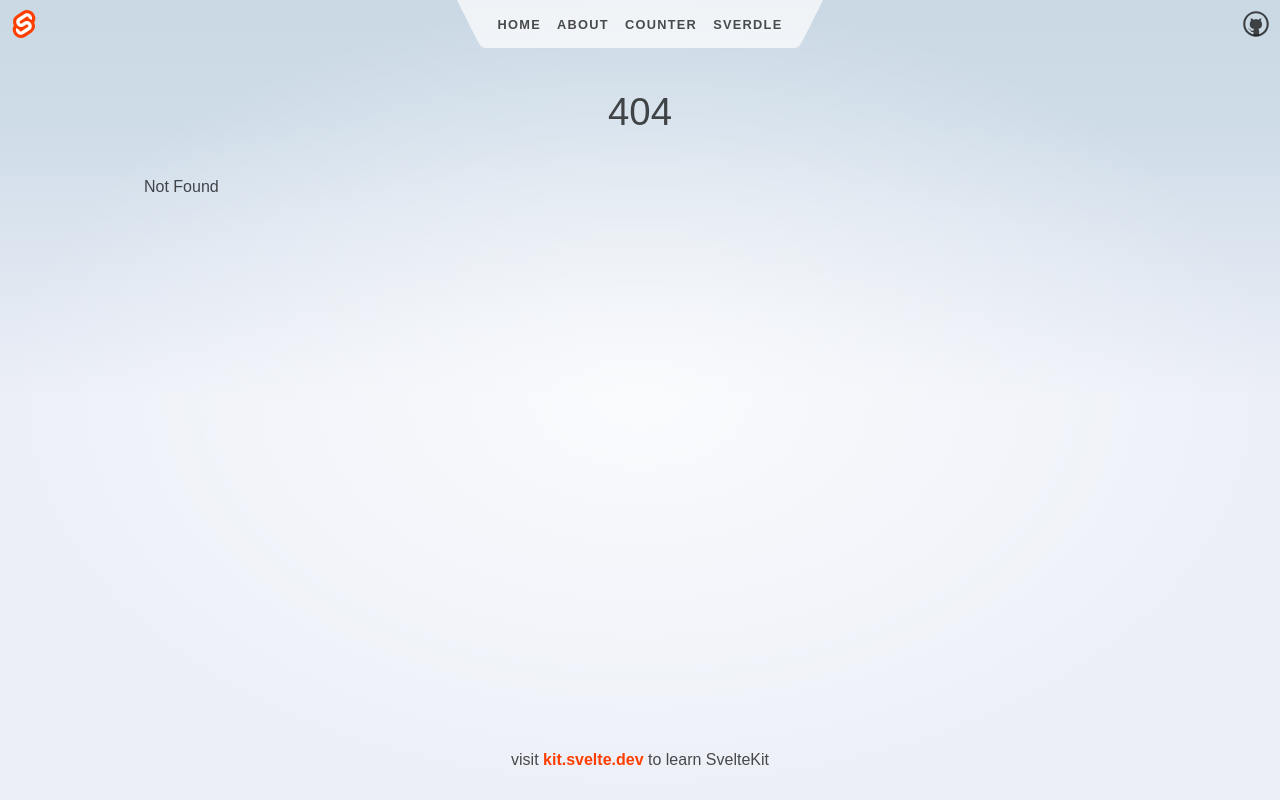
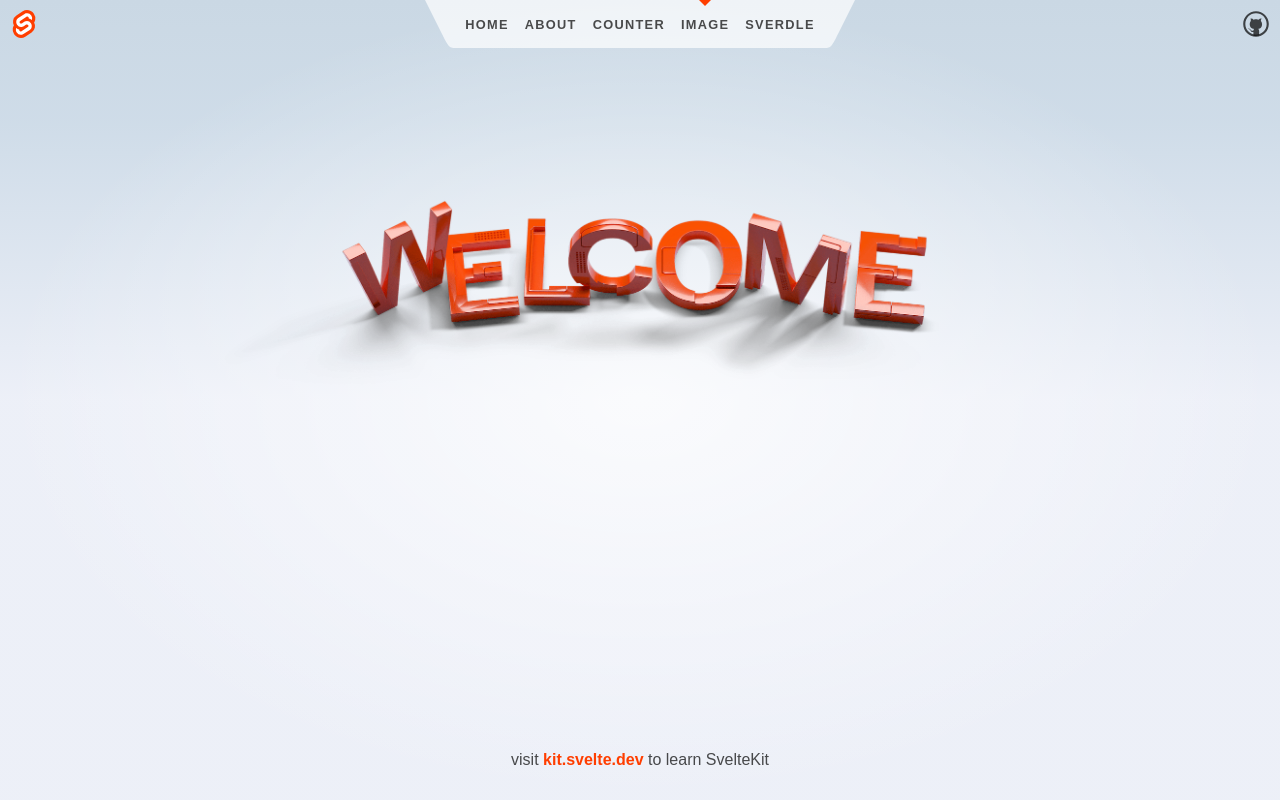
Before and after one commit to TSKHayagreevaC/svelte-webapp, a SvelteKit app: page /image in a window 1280 px wide. Before the commit this address had no page. Built offline with nearby package versions, Linux system fonts and the light colour scheme.

Commit message:
feat: Added 'image' route.

```diff
--- a/src/routes/Header.svelte
+++ b/src/routes/Header.svelte
@@ -24,6 +24,9 @@
 			</li>
 			<li aria-current={$page.url.pathname === '/counter' ? 'page' : undefined}>
 				<a href="/counter">Counter</a>
+			</li>
+			<li aria-current={$page.url.pathname === '/image' ? 'page' : undefined}>
+				<a href="/image">Image</a>
 			</li>
 			<li aria-current={$page.url.pathname.startsWith('/sverdle') ? 'page' : undefined}>
 				<a href="/sverdle">Sverdle</a>
--- /dev/null
+++ b/src/routes/image/+page.svelte
@@ -0,0 +1,50 @@
+<script>
+	import welcome from '$lib/images/svelte-welcome.webp';
+	import welcome_fallback from '$lib/images/svelte-welcome.png';
+</script>
+
+<svelte:head>
+	<title>Home</title>
+	<meta name="description" content="Svelte demo app" />
+</svelte:head>
+
+<section>
+	<h1>
+		<span class="welcome">
+			<picture>
+				<source srcset={welcome} type="image/webp" />
+				<img src={welcome_fallback} alt="Welcome" />
+			</picture>
+		</span>
+	</h1>
+</section>
+
+<style>
+	section {
+		display: flex;
+		flex-direction: column;
+		justify-content: center;
+		align-items: center;
+		flex: 0.6;
+	}
+
+	h1 {
+		width: 100%;
+	}
+
+	.welcome {
+		display: block;
+		position: relative;
+		width: 100%;
+		height: 0;
+		padding: 0 0 calc(100% * 495 / 2048) 0;
+	}
+
+	.welcome img {
+		position: absolute;
+		width: 100%;
+		height: 100%;
+		top: 0;
+		display: block;
+	}
+</style>
```
Also changed, not shown: src/routes/+page.svelte (+1 -26 lines), src/routes/counter/+page.js (added), src/routes/image/+page.js (added).
